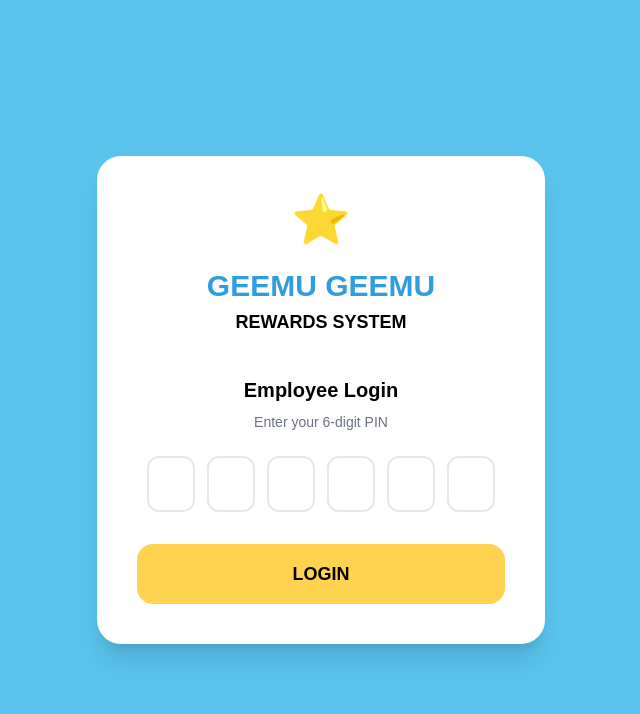
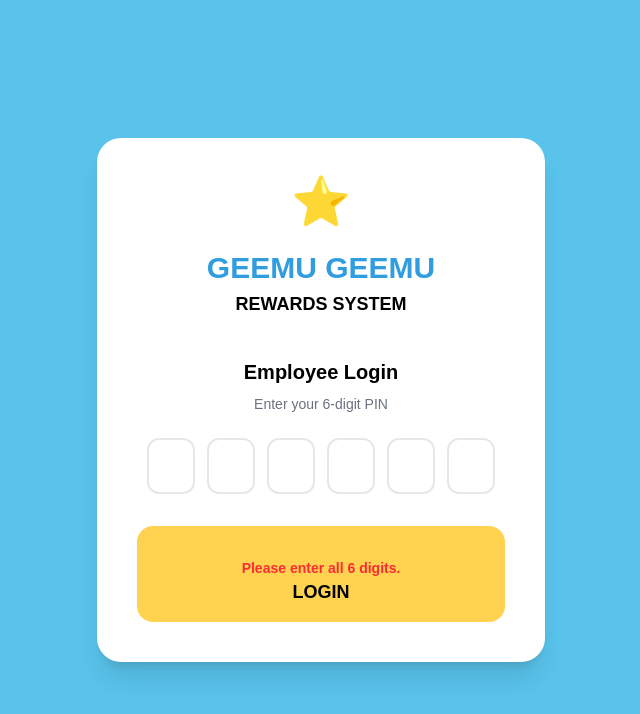
Before and after one commit to lbcjaylene/geemurewards-system, a Next.js app: page / in a window 1280 px wide. Both pictures are taken after a click on the button "LOGIN". Shown: the top 714 px of the page, without its empty margins (319-959 px from the left). Built offline with nearby package versions, Linux system fonts and the light colour scheme.

Commit message:
Finish employee PIN login

```diff
--- a/app/page.tsx
+++ b/app/page.tsx
@@ -4,6 +4,7 @@ import Image from "next/image";
 
 export default function Home() { // create a website named Home and make it the default page for this route
   const [pin, setPin] = useState(["", "", "", "", "", ""]); // remembers the six pin digits (const = creating a variable) (useState = create memory)
+  const [errorMessage, setErrorMessage] = useState(""); // displays a message if the incorrect pin was entered
   const inputRefs = useRef<(HTMLInputElement | null)[]>([]);
     const handlePinChange = ( // which box ? index and what value was typed
 
@@ -26,7 +27,27 @@ export default function Home() { // create a website named Home and make it the
         inputRefs.current[index + 1]?.focus(); // find the next input ( focus = put the cursor there ) ( ?. = optional chaining = if that input exists, focus it. if it doesnt, dont crash )
 
       }
+    }
+
+      const handleLogin = () => {
+        const enteredPin = pin.join("");
+
+        if (enteredPin.length !== 6) {
+          setErrorMessage("Please enter all 6 digits.");
+          return;
+        }
+        if (enteredPin !== "123456") {
+          setErrorMessage("Incorrect PIN");
+          setPin(["", "", "", "", "", ""]);
+          inputRefs.current[0]?.focus();
+          return;
+        }
+
+        setErrorMessage("");
+        console.log("Login successful!");
+
     };
+
   return ( // display this on the screen
     <main className="min-h-screen bg-[#59c3eb] flex items-center justify-center px-6">
       <div className="w-full max-w-md rounded-3xl bg-white p-10 shadow-xl">
@@ -79,7 +100,15 @@ export default function Home() { // create a website named Home and make it the
             ))}
           </div>
 
-          <button className="mt-8 w-full rounded-2xl bg-[#ffd34f] px-6 py-4 text-lg font-bold text-black transition hover:brightness-95">
+          <button
+          onClick = {handleLogin}
+          className="mt-8 w-full rounded-2xl bg-[#ffd34f] px-6 py-4 text-lg font-bold text-black transition hover:brightness-95">
+            {errorMessage && (
+              <p className="mt-4 text-sm font-semibold text-red-500">
+                {errorMessage}
+              </p>
+            )}
+
             LOGIN
           </button>
         </div>
```
